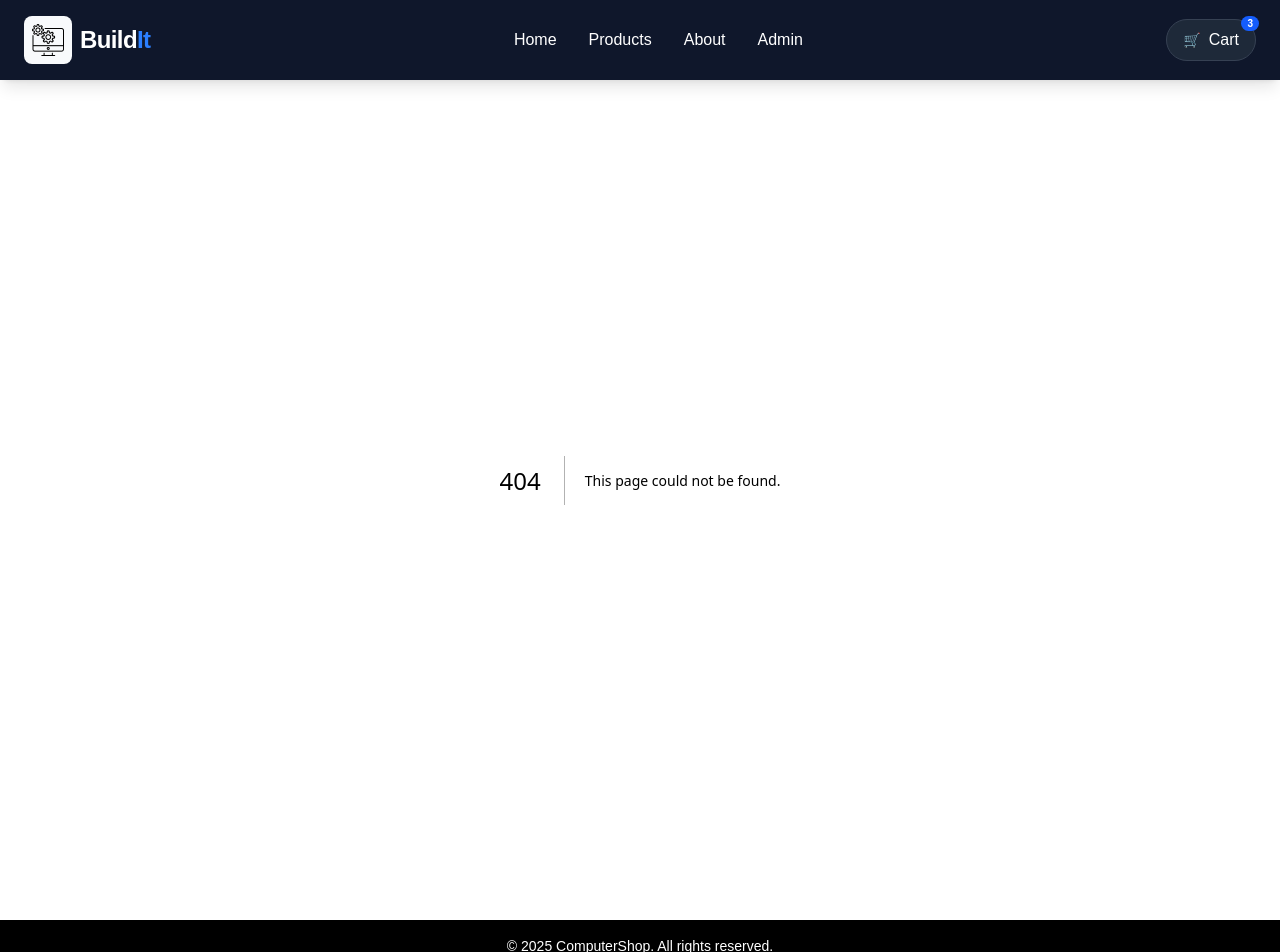
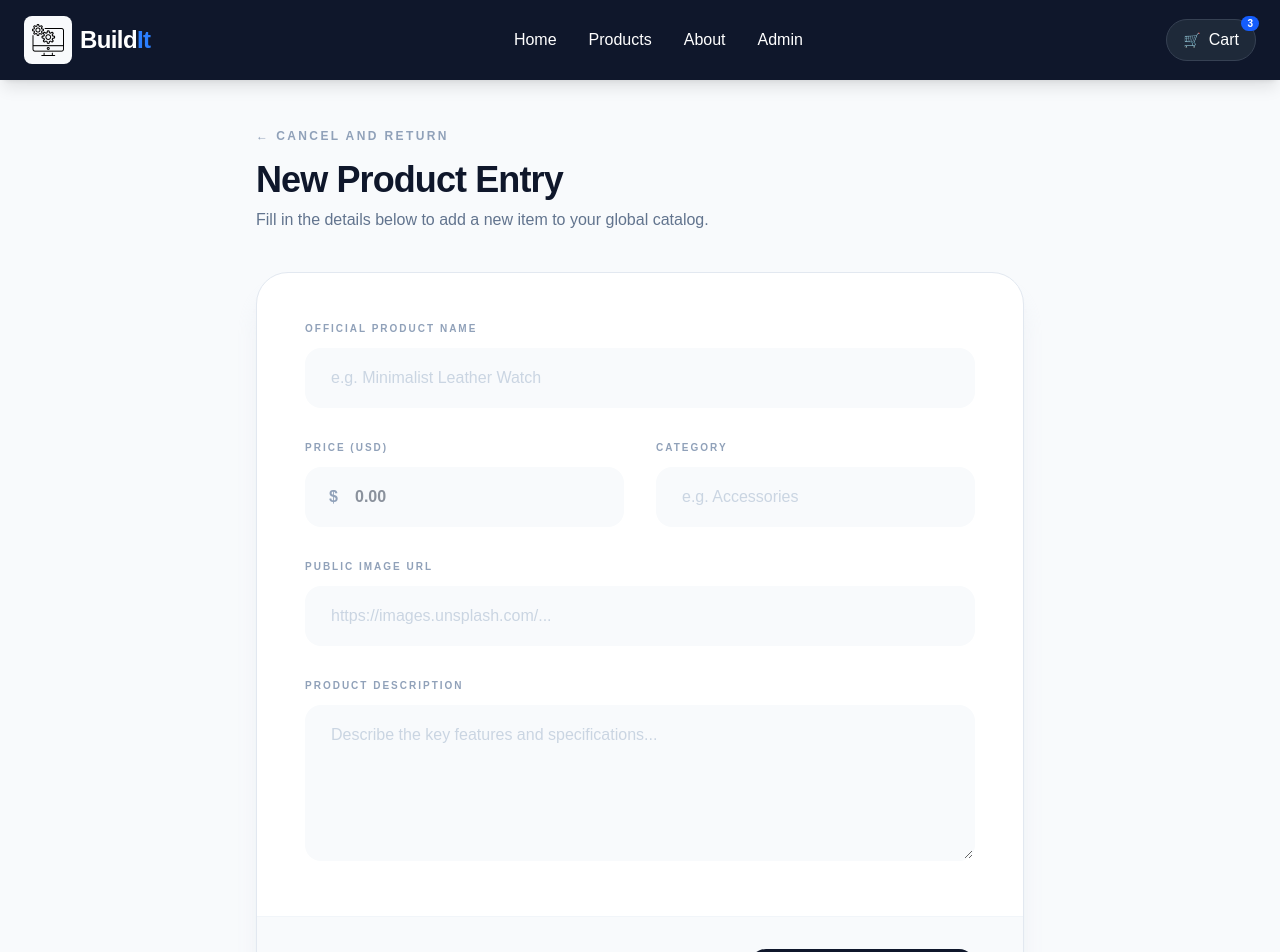
Before and after one commit to TharinduThejan/build_it, a Next.js app: page /admin/products/add in a window 1280 px wide. Before the commit this address had no page. Shown: the top 952 px of the page. Built offline with nearby package versions, Linux system fonts and the light colour scheme.

Commit message:
Add AddProductPage component for new product entry functionality

```diff
--- /dev/null
+++ b/app/admin/products/add/page.tsx
@@ -0,0 +1,155 @@
+"use client";
+
+import { useState } from "react";
+import { useRouter } from "next/navigation";
+
+const API_URL = "http://localhost:3000";
+
+export default function AddProductPage() {
+    const router = useRouter();
+    const [isSubmitting, setIsSubmitting] = useState(false);
+
+    const [product, setProduct] = useState({
+        name: "",
+        price: "",
+        image: "",
+        description: "",
+        category: "",
+    });
+
+    const handleSubmit = async (e: React.FormEvent) => {
+        e.preventDefault();
+        setIsSubmitting(true);
+
+        await fetch(`${API_URL}/products`, {
+            method: "POST",
+            headers: {
+                "Content-Type": "application/json",
+            },
+            body: JSON.stringify({
+                ...product,
+                price: Number(product.price),
+            }),
+        });
+
+        setIsSubmitting(false);
+        router.push("/admin/products");
+    };
+
+    return (
+        <div className="min-h-screen bg-slate-50 py-12 px-4 sm:px-6 lg:px-8 font-sans">
+            <div className="max-w-3xl mx-auto">
+                {/* Header */}
+                <div className="mb-10">
+                    <button
+                        onClick={() => router.back()}
+                        className="text-xs font-black tracking-[0.2em] text-slate-400 hover:text-blue-600 transition-colors mb-4 block"
+                    >
+                        ← CANCEL AND RETURN
+                    </button>
+                    <h1 className="text-4xl font-black text-slate-900 tracking-tight">
+                        New Product Entry
+                    </h1>
+                    <p className="text-slate-500 font-medium mt-2">
+                        Fill in the details below to add a new item to your global catalog.
+                    </p>
+                </div>
+
+                {/* Main Form Card */}
+                <form
+                    onSubmit={handleSubmit}
+                    className="bg-white rounded-[2rem] shadow-xl shadow-slate-200/60 border border-slate-200 overflow-hidden"
+                >
+                    <div className="p-8 md:p-12 space-y-8">
+
+                        {/* Section: Basic Info */}
+                        <div className="grid grid-cols-1 md:grid-cols-2 gap-8">
+                            <div className="md:col-span-2">
+                                <label className="block text-[10px] font-black uppercase tracking-[0.2em] text-slate-400 mb-3">
+                                    Official Product Name
+                                </label>
+                                <input
+                                    required
+                                    placeholder="e.g. Minimalist Leather Watch"
+                                    className="w-full px-6 py-4 rounded-2xl bg-slate-50 border-2 border-transparent focus:bg-white focus:border-slate-900 outline-none transition-all text-slate-800 font-bold placeholder:text-slate-300 placeholder:font-normal"
+                                    value={product.name}
+                                    onChange={(e) => setProduct({ ...product, name: e.target.value })}
+                                />
+                            </div>
+
+                            <div>
+                                <label className="block text-[10px] font-black uppercase tracking-[0.2em] text-slate-400 mb-3">
+                                    Price (USD)
+                                </label>
+                                <div className="relative">
+                                    <span className="absolute left-6 top-1/2 -translate-y-1/2 font-bold text-slate-400">$</span>
+                                    <input
+                                        required
+                                        type="number"
+                                        placeholder="0.00"
+                                        className="w-full pl-12 pr-6 py-4 rounded-2xl bg-slate-50 border-2 border-transparent focus:bg-white focus:border-slate-900 outline-none transition-all text-slate-800 font-bold"
+                                        value={product.price}
+                                        onChange={(e) => setProduct({ ...product, price: e.target.value })}
+                                    />
+                                </div>
+                            </div>
+
+                            <div>
+                                <label className="block text-[10px] font-black uppercase tracking-[0.2em] text-slate-400 mb-3">
+                                    Category
+                                </label>
+                                <input
+                                    placeholder="e.g. Accessories"
+                                    className="w-full px-6 py-4 rounded-2xl bg-slate-50 border-2 border-transparent focus:bg-white focus:border-slate-900 outline-none transition-all text-slate-800 font-bold placeholder:text-slate-300 placeholder:font-normal"
+                                    value={product.category}
+                                    onChange={(e) => setProduct({ ...product, category: e.target.value })}
+                                />
+                            </div>
+                        </div>
+
+                        {/* Section: Assets & Media */}
+                        <div>
+                            <label className="block text-[10px] font-black uppercase tracking-[0.2em] text-slate-400 mb-3">
+                                Public Image URL
+                            </label>
+                            <input
+                                placeholder="https://images.unsplash.com/..."
+                                className="w-full px-6 py-4 rounded-2xl bg-slate-50 border-2 border-transparent focus:bg-white focus:border-slate-900 outline-none transition-all text-slate-800 font-medium placeholder:text-slate-300"
+                                value={product.image}
+                                onChange={(e) => setProduct({ ...product, image: e.target.value })}
+                            />
+                        </div>
+
+                        {/* Section: Description */}
+                        <div>
+                            <label className="block text-[10px] font-black uppercase tracking-[0.2em] text-slate-400 mb-3">
+                                Product Description
+                            </label>
+                            <textarea
+                                rows={5}
+                                placeholder="Describe the key features and specifications..."
+                                className="w-full px-6 py-4 rounded-2xl bg-slate-50 border-2 border-transparent focus:bg-white focus:border-slate-900 outline-none transition-all text-slate-800 font-medium placeholder:text-slate-300"
+                                value={product.description}
+                                onChange={(e) => setProduct({ ...product, description: e.target.value })}
+                            />
+                        </div>
+                    </div>
+
+                    {/* Form Footer */}
+                    <div className="bg-slate-50 px-8 py-8 md:px-12 border-t border-slate-100 flex items-center justify-between">
+                        <p className="hidden md:block text-xs font-medium text-slate-400">
+                            Ensuring all fields are accurate helps SEO.
+                        </p>
+                        <button
+                            type="submit"
+                            disabled={isSubmitting}
+                            className="w-full md:w-auto min-w-[200px] bg-slate-900 hover:bg-blue-600 disabled:bg-slate-300 text-white font-black text-xs uppercase tracking-[0.2em] py-5 px-10 rounded-2xl transition-all shadow-xl shadow-slate-200 active:scale-95"
+                        >
+                            {isSubmitting ? "PROCESSING..." : "CREATE PRODUCT"}
+                        </button>
+                    </div>
+                </form>
+            </div>
+        </div>
+    );
+}
```
